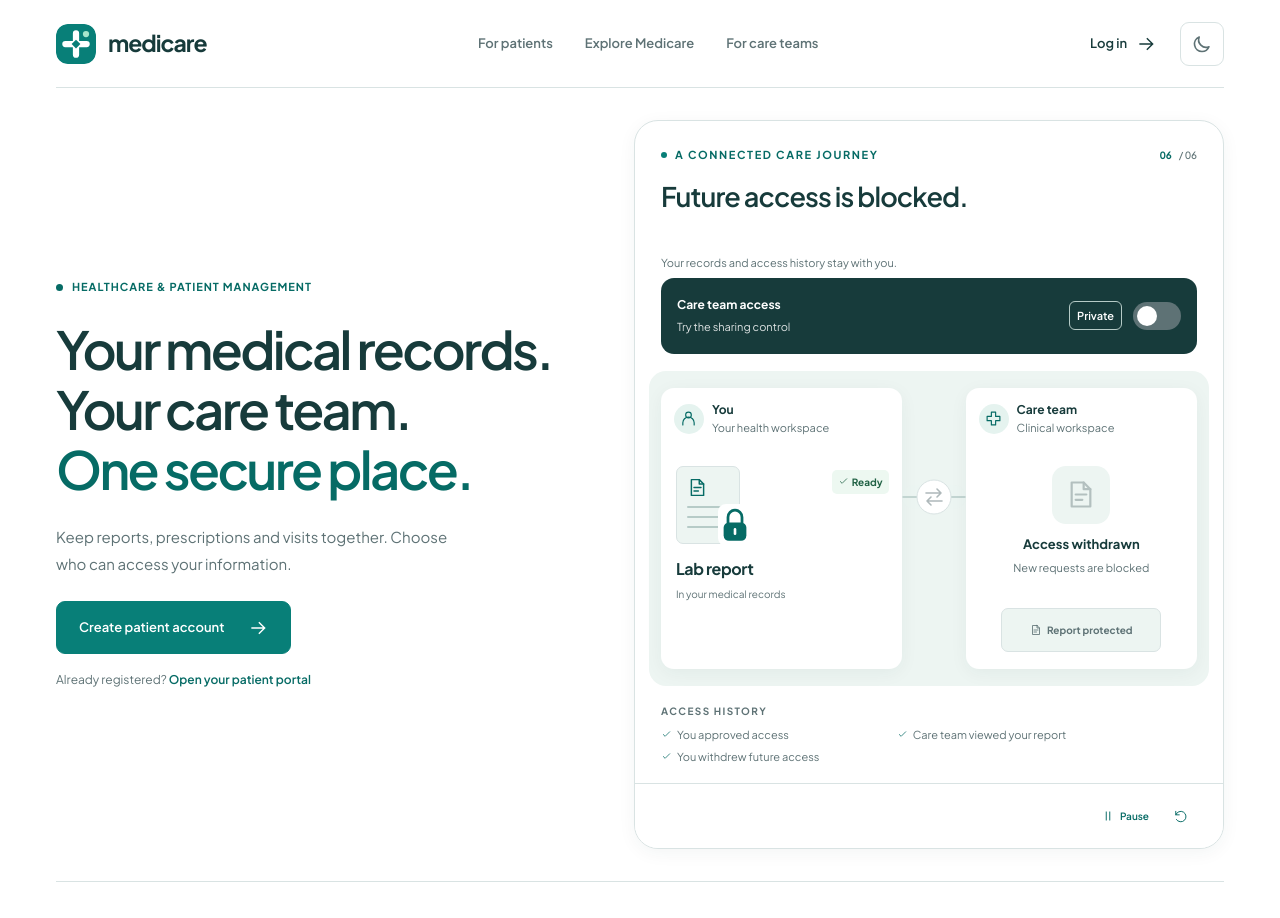
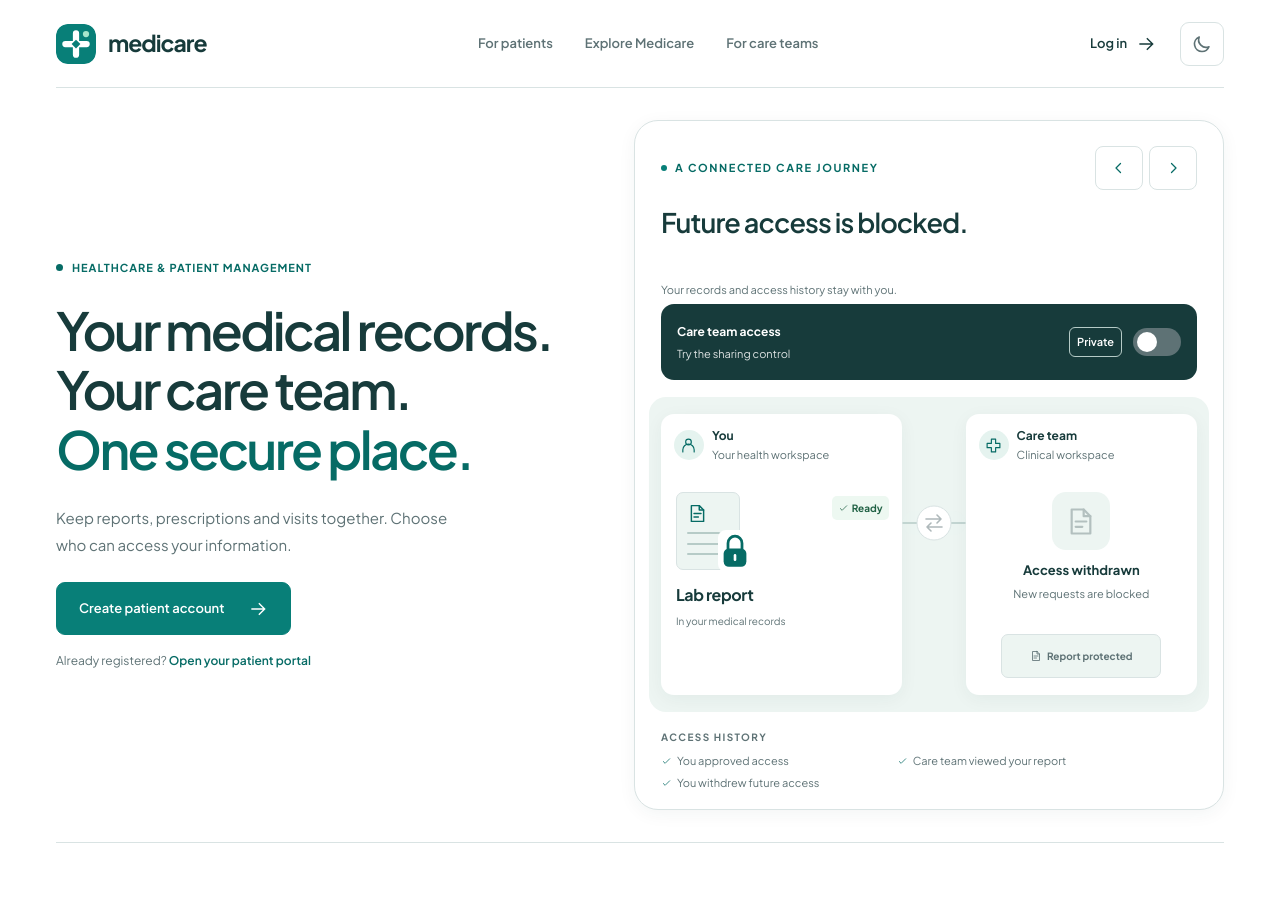
Before and after one commit to vTg2208/medicare-secure, a React (Vite) app in the folder frontend/: page / in a window 1280 px wide. Shown: the top 918 px of the page. Built offline with nearby package versions, Linux system fonts and the light colour scheme.

Commit message:
Move care journey navigation to boxed header arrows

```diff
--- a/frontend/src/components/home/CareJourneyAnimation.css
+++ b/frontend/src/components/home/CareJourneyAnimation.css
@@ -5,10 +5,16 @@
 .mc-care-journey button:focus-visible { outline: 3px solid var(--mc-accent); outline-offset: 4px; }
 .mc-care-journey svg { width: 20px; height: 20px; flex-shrink: 0; }
 .mc-care-heading { padding: 25px 26px 0; }
-.mc-care-kicker { display: flex; align-items: center; gap: 8px; color: var(--mc-accent); font-size: 11px; text-transform: uppercase; letter-spacing: 1.6px; font-weight: 800; }
-.mc-care-kicker > span:first-child { width: 6px; height: 6px; background: var(--mc-brand); border-radius: 50%; }
-.mc-care-count { margin-left: auto; display: flex; gap: 7px; font-size: 10px; letter-spacing: 0; font-variant-numeric: tabular-nums; }
-.mc-care-count > span { color: var(--mc-text-muted); font-weight: 500; }
+.mc-care-heading-row { display: flex; align-items: center; justify-content: space-between; gap: 12px; }
+.mc-care-kicker { display: flex; align-items: center; gap: 8px; min-width: 0; color: var(--mc-accent); font-size: 11px; line-height: 1.5; text-transform: uppercase; letter-spacing: 1.6px; font-weight: 800; }
+.mc-care-kicker > span:first-child { flex-shrink: 0; width: 6px; height: 6px; background: var(--mc-brand); border-radius: 50%; }
+.mc-care-navigation { display: flex; flex-shrink: 0; gap: 6px; }
+.mc-care-navigation button { display: grid; place-items: center; width: 48px; height: 44px; padding: 0; border: 1px solid var(--mc-border); border-radius: 8px; color: var(--mc-accent); background: var(--mc-surface); transition: background-color 160ms ease, border-color 160ms ease; }
+.mc-care-navigation button:active { background: var(--mc-brand-soft); border-color: var(--mc-brand); }
+.mc-care-navigation svg { width: 18px; height: 18px; }
+@media (hover: hover) and (pointer: fine) {
+    .mc-care-navigation button:hover { background: var(--mc-brand-soft); border-color: var(--mc-brand); }
+}
 .mc-care-caption { min-height: 114px; padding-top: 16px; }
 .mc-care-caption h2 { font-size: clamp(21px, 4.6cqi, 27px); min-height: 2.5em; font-weight: 600; letter-spacing: -.9px; line-height: 1.25; margin: 0 0 7px; }
 .mc-care-caption p { color: var(--mc-text-muted); font-size: 11px; line-height: 1.6; margin: 0; }
@@ -86,12 +92,6 @@
 .mc-care-history-event:nth-of-type(3) { top: 45px; }
 .mc-care-history-event svg { width: 11px; height: 11px; color: var(--mc-accent); }
 .mc-care-history-event[data-shown=true] { opacity: 1; transform: translateY(0); }
-.mc-care-controls { padding: 10px 20px; border-top: 1px solid var(--mc-border); background: var(--mc-surface); display: flex; align-items: center; justify-content: flex-end; }
-.mc-care-playback { display: flex; align-items: center; gap: 5px; }
-.mc-care-playback button { display: inline-flex; align-items: center; justify-content: center; gap: 5px; padding: 5px; border: 0; background: transparent; color: var(--mc-accent); min-height: 44px; min-width: 44px; }
-.mc-care-playback svg { width: 14px; height: 14px; }
-.mc-care-playback span { font-size: 10px; font-weight: 600; }
-.mc-care-playback button:disabled { color: var(--mc-text-muted); }
 .mc-care-sr-only { position: absolute; width: 1px; height: 1px; padding: 0; margin: -1px; overflow: hidden; clip: rect(0, 0, 0, 0); white-space: nowrap; border: 0; }
 
 @keyframes mc-care-report-arrive { from { opacity: 0; transform: translateY(16px); } to { opacity: 1; transform: translateY(0); } }
@@ -111,6 +111,8 @@
 
 @container (max-width: 430px) {
     .mc-care-heading { padding: 20px 17px 0; }
+    .mc-care-kicker { font-size: 10px; letter-spacing: 1.2px; }
+    .mc-care-navigation button { width: 44px; }
     .mc-care-caption { min-height: 114px; }
     .mc-care-scene { margin: 14px 9px 0; padding: 12px 7px; grid-template-columns: 1.04fr 36px 1fr; }
     .mc-care-card-top { padding: 10px 9px; gap: 6px; min-height: 64px; }
@@ -142,8 +144,6 @@
     .mc-care-history { margin: 16px 17px 11px; min-height: 81px; }
     .mc-care-history-event:nth-of-type(2) { top: 43px; left: 0; }
     .mc-care-history-event:nth-of-type(3) { top: 63px; }
-    .mc-care-controls { padding: 8px 13px; }
-    .mc-care-playback span { font-size: 10px; }
 }
 @media (prefers-reduced-motion: reduce) {
     .mc-care-journey *, .mc-care-journey *::before, .mc-care-journey *::after { animation: none !important; transition: none !important; }
--- a/frontend/src/components/home/CareJourneyAnimation.jsx
+++ b/frontend/src/components/home/CareJourneyAnimation.jsx
@@ -18,9 +18,8 @@ function Icon({ name, ...props }) {
         clinician: <><path d="M9 3h6v6h6v6h-6v6H9v-6H3V9h6Z" /></>,
         check: <path d="m5 12 4 4L19 6" />,
         shield: <><path d="m12 3 8 3v6c0 5-8 9-8 9s-8-4-8-9V6Z" /><path d="m8 12 3 3 5-6" /></>,
-        pause: <path d="M9 5v14M15 5v14" />,
-        play: <path d="m8 4 12 8-12 8Z" />,
-        replay: <><path d="M3 10a9 9 0 1 1 1 8M3 4v6h6" /></>,
+        previous: <path d="m14 6-6 6 6 6" />,
+        next: <path d="m10 6 6 6-6 6" />,
     };
     return <svg viewBox="0 0 24 24" fill="none" stroke="currentColor" strokeWidth="1.65" strokeLinecap="round" strokeLinejoin="round" aria-hidden="true" {...props}>{paths[name]}</svg>;
 }
@@ -44,24 +43,24 @@ function SharingPath() {
 
 export default function CareJourneyAnimation() {
     const region = useRef(null);
-    const playbackIntent = useRef(null);
     const [phase, setPhase] = useState(0);
     const [viewed, setViewed] = useState(false);
     const [reducedMotion, setReducedMotion] = useState(() => window.matchMedia('(prefers-reduced-motion: reduce)').matches);
     const [playing, setPlaying] = useState(() => !window.matchMedia('(prefers-reduced-motion: reduce)').matches);
+    const [focusPaused, setFocusPaused] = useState(false);
     const [visible, setVisible] = useState(() => document.visibilityState !== 'hidden');
     const [onScreen, setOnScreen] = useState(false);
     const [animate, setAnimate] = useState(true);
     const [manualInteraction, setManualInteraction] = useState(false);
     const step = steps[phase];
     const connected = phase >= 2 && phase <= 4;
-    const running = playing && visible && onScreen && !reducedMotion;
+    const running = playing && !focusPaused && visible && onScreen && !reducedMotion;
 
     useEffect(() => {
         const preference = window.matchMedia('(prefers-reduced-motion: reduce)');
         const updatePreference = () => {
             setReducedMotion(preference.matches);
-            if (preference.matches) setPlaying(false);
+            setPlaying(!preference.matches);
         };
         const updateVisibility = () => setVisible(document.visibilityState !== 'hidden');
         preference.addEventListener('change', updatePreference);
@@ -105,20 +104,33 @@ export default function CareJourneyAnimation() {
         if (!connected) setViewed(false);
     }
 
-    function togglePlayback(event) {
-        const previous = event.detail !== 0 && playbackIntent.current !== null ? playbackIntent.current : playing;
-        playbackIntent.current = null;
+    function navigate(direction, event) {
+        const next = (phase + direction + steps.length) % steps.length;
+        setPhase(next);
+        setViewed(next >= 3);
+        setAnimate(event.detail !== 0);
         setManualInteraction(false);
-        setPlaying(!previous);
+        setPlaying(!reducedMotion);
+        // Pointer navigation continues autoplay; keyboard users keep the step
+        // still until focus leaves the illustration.
+        setFocusPaused(event.detail === 0);
     }
 
     return (
         <section className="mc-care-journey" aria-label="See how Medicare sharing works" ref={region}
             data-phase={step.id} data-connected={connected} data-viewed={viewed}
             data-running={running} data-motion={animate && !reducedMotion} data-manual={manualInteraction}
-            onFocusCapture={() => setPlaying(false)}>
+            onFocusCapture={() => setFocusPaused(true)}
+            onKeyDownCapture={() => setFocusPaused(true)}
+            onBlurCapture={event => { if (!event.currentTarget.contains(event.relatedTarget)) setFocusPaused(false); }}>
             <header className="mc-care-heading">
-                <span className="mc-care-kicker"><span />A connected care journey<span className="mc-care-count" aria-hidden="true">0{phase + 1}<span>/ 06</span></span></span>
+                <div className="mc-care-heading-row">
+                    <span className="mc-care-kicker"><span aria-hidden="true" />A connected care journey</span>
+                    <div className="mc-care-navigation" role="group" aria-label="Care journey navigation">
+                        <button type="button" aria-label="Previous care journey step" onClick={event => navigate(-1, event)}><Icon name="previous" /></button>
+                        <button type="button" aria-label="Next care journey step" onClick={event => navigate(1, event)}><Icon name="next" /></button>
+                    </div>
+                </div>
                 <div className="mc-care-caption" aria-live={running ? 'off' : 'polite'} aria-atomic="true">
                     <h2>{step.title}</h2><p>{step.detail}</p>
                 </div>
@@ -158,13 +170,6 @@ export default function CareJourneyAnimation() {
                 <p className="mc-care-history-event" data-shown={phase === 5} aria-hidden={phase !== 5}><Icon name="check" />You withdrew future access</p>
             </div>
 
-            <footer className="mc-care-controls">
-                <div className="mc-care-playback"><button className="mc-care-play" disabled={reducedMotion}
-                    onPointerDown={() => { playbackIntent.current = playing; }} onClick={togglePlayback}
-                    aria-label={reducedMotion ? 'Automatic animation disabled for reduced motion' : playing ? 'Pause animation' : 'Play animation'}><Icon name={playing && !reducedMotion ? 'pause' : 'play'} /><span>{reducedMotion ? 'Motion reduced' : playing ? 'Pause' : 'Play'}</span></button>
-                    <button aria-label="Replay care journey" onClick={event => { select(0, event); setPlaying(!reducedMotion); }}><Icon name="replay" /></button>
-                </div>
-            </footer>
             <p id="mc-care-explainer" className="mc-care-sr-only">Interactive illustration of sharing controls. These controls do not change your account permissions. Withdrawing consent blocks future access; it does not recall information already received.</p>
         </section>
     );
```
Also changed, not shown: 1 other file (tests, documents, lock files or other folders).
